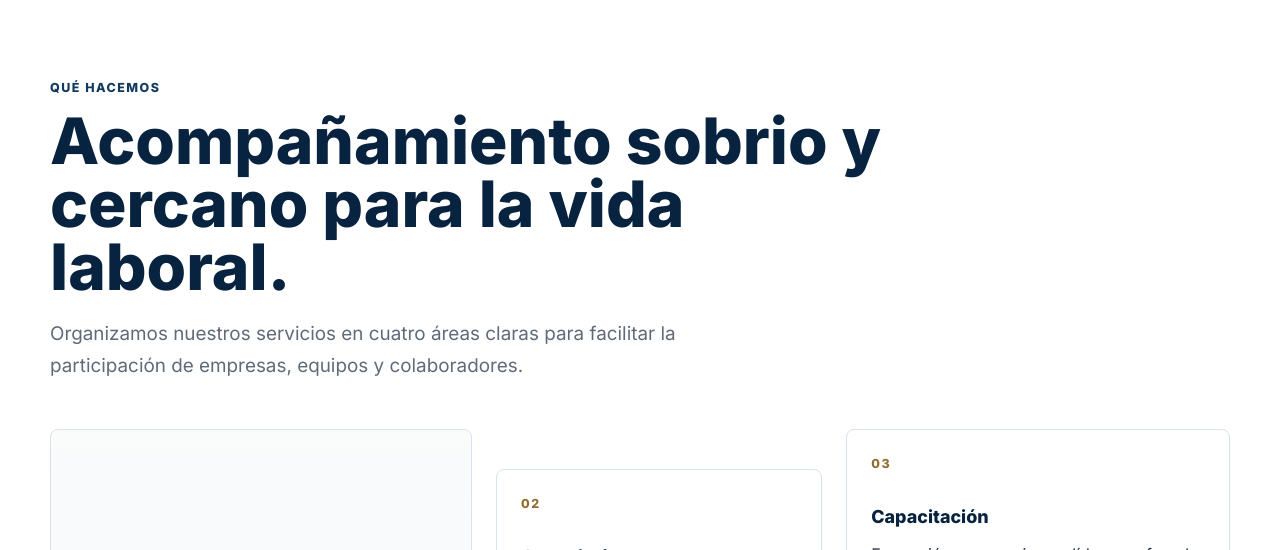
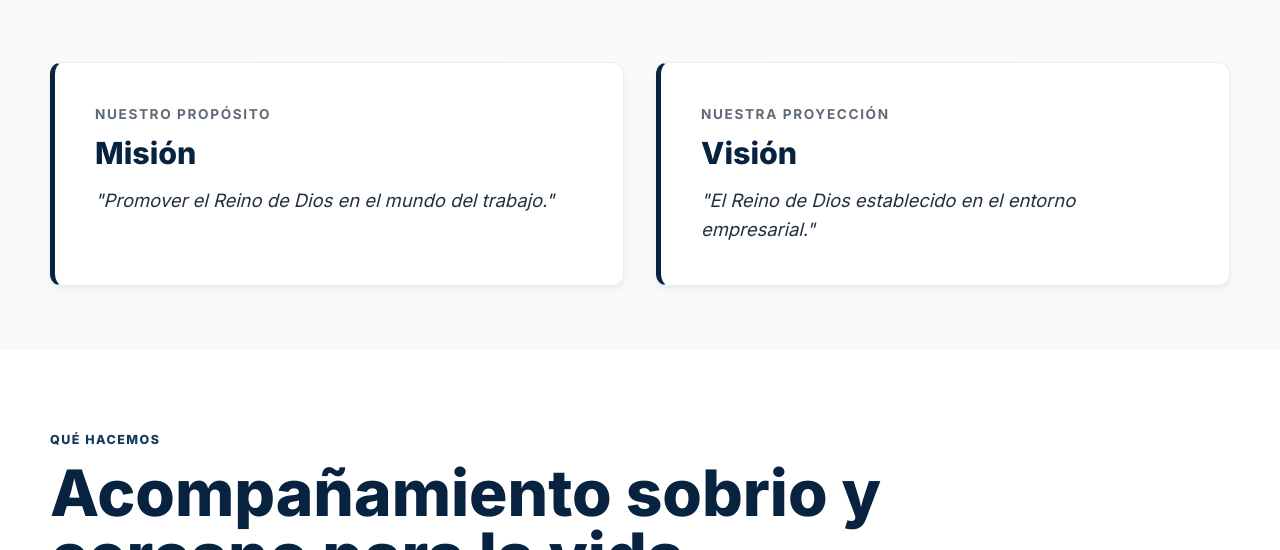
Before and after one commit to Jose-CabreraO/capellania-uruguay, a website: page index.html in a window 1280 px wide. Shown: the part 735-1285 px from the top of the page. Drawn offline with Linux system fonts and the light colour scheme.

Commit message:
Feature/Identity: integrar sección Misión/Visión con variables CSS y habilitar Vercel Analytics

```diff
--- a/css/capellania-global.css
+++ b/css/capellania-global.css
@@ -167,6 +167,61 @@ button {
   margin: var(--space-5) 0 0;
   color: var(--color-muted);
   font-size: clamp(1.04rem, 2vw, 1.18rem);
+}
+
+.seccion-identidad {
+  padding-block: var(--space-16);
+  background: var(--color-surface-soft);
+}
+
+.identidad-grid {
+  display: grid;
+  grid-template-columns: repeat(auto-fit, minmax(300px, 1fr));
+  gap: var(--space-8);
+}
+
+.card-identidad {
+  padding: var(--space-10);
+  border: 1px solid rgba(8, 35, 63, 0.08);
+  border-left: 5px solid var(--color-capellania-navy);
+  border-radius: var(--radius-lg);
+  background: var(--color-surface);
+  box-shadow: 0 4px 6px rgba(8, 35, 63, 0.05);
+  transition:
+    transform 200ms var(--ease-out-ui),
+    box-shadow 200ms var(--ease-out-ui);
+}
+
+.card-identidad:hover {
+  transform: translateY(-5px);
+  box-shadow: 0 14px 30px rgba(8, 35, 63, 0.1);
+}
+
+.card-identidad__eyebrow {
+  display: block;
+  margin-bottom: var(--space-3);
+  color: var(--color-muted);
+  font-size: 0.85rem;
+  font-weight: 700;
+  letter-spacing: 0.12em;
+  text-transform: uppercase;
+}
+
+.card-identidad__title {
+  margin: 0 0 var(--space-4);
+  color: var(--color-capellania-navy);
+  font-family: var(--font-sans);
+  font-size: clamp(1.55rem, 3vw, 1.9rem);
+  font-weight: 900;
+  line-height: 1.08;
+}
+
+.card-identidad__text {
+  margin: 0;
+  color: var(--color-ink);
+  font-size: clamp(1.05rem, 2vw, 1.15rem);
+  font-style: italic;
+  line-height: 1.6;
 }
 
 .header {
@@ -1837,6 +1892,10 @@ button {
   *::after {
     scroll-behavior: auto !important;
     transition-duration: 0.01ms !important;
+  }
+
+  .card-identidad:hover {
+    transform: none;
   }
 }
 
@@ -2098,6 +2157,23 @@ button {
     line-height: 1.58;
   }
 
+  .seccion-identidad {
+    padding-block: var(--space-10);
+  }
+
+  .identidad-grid {
+    grid-template-columns: 1fr;
+    gap: var(--space-4);
+  }
+
+  .card-identidad {
+    padding: var(--space-6);
+  }
+
+  .card-identidad:hover {
+    transform: none;
+  }
+
   .home-hero {
     height: auto !important;
     min-height: auto !important;
--- a/index.html
+++ b/index.html
@@ -61,6 +61,28 @@
             <div class="button-row">
               <a class="btn btn--primary" href="#servicios">Explorar servicios empresariales</a>
               <a class="btn btn--congreso" href="congreso/inscripcion.html">Asegurar mi lugar en el Congreso</a>
+            </div>
+          </div>
+        </section>
+
+        <section class="seccion-identidad" aria-labelledby="identity-title">
+          <div class="container">
+            <div class="identidad-grid">
+              <article class="card-identidad">
+                <span class="card-identidad__eyebrow">Nuestro Propósito</span>
+                <h2 id="identity-title" class="card-identidad__title">Misión</h2>
+                <p class="card-identidad__text">
+                  "Promover el Reino de Dios en el mundo del trabajo."
+                </p>
+              </article>
+
+              <article class="card-identidad">
+                <span class="card-identidad__eyebrow">Nuestra Proyección</span>
+                <h2 class="card-identidad__title">Visión</h2>
+                <p class="card-identidad__text">
+                  "El Reino de Dios establecido en el entorno empresarial."
+                </p>
+              </article>
             </div>
           </div>
         </section>
@@ -290,5 +312,9 @@
         });
       }());
     </script>
+    <script>
+      window.va = window.va || function () { (window.vaq = window.vaq || []).push(arguments); };
+    </script>
+    <script defer src="/_vercel/insights/script.js"></script>
   </body>
 </html>
```
Also changed, not shown: congreso/inscripcion.html (+4 -0 lines).
